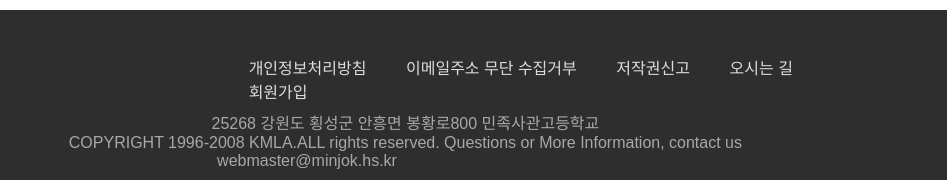
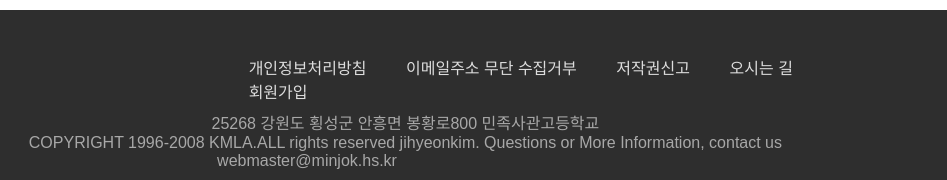
Before and after one commit to zeeehyeonnn/port, a plain HTML site: page minsago/index.html in a window 1280 px wide. Shown: the part 4425-4605 px from the top of the page, 333-1280 px from the left. Drawn offline with Linux system fonts and the light colour scheme; a web font is replaced by a local one.

Commit message:
Update index.html

```diff
--- a/minsago/index.html
+++ b/minsago/index.html
@@ -463,7 +463,7 @@
                 </nav>
                 <p class="copyright">
                     25268 강원도 횡성군 안흥면 봉황로800 민족사관고등학교<br>
-                    COPYRIGHT 1996-2008 KMLA.ALL rights reserved. Questions or More Information, contact us webmaster@minjok.hs.kr
+                    COPYRIGHT 1996-2008 KMLA.ALL rights reserved jihyeonkim. Questions or More Information, contact us webmaster@minjok.hs.kr
                 </p>
                 <!--//copyright-->
             </div>
```
